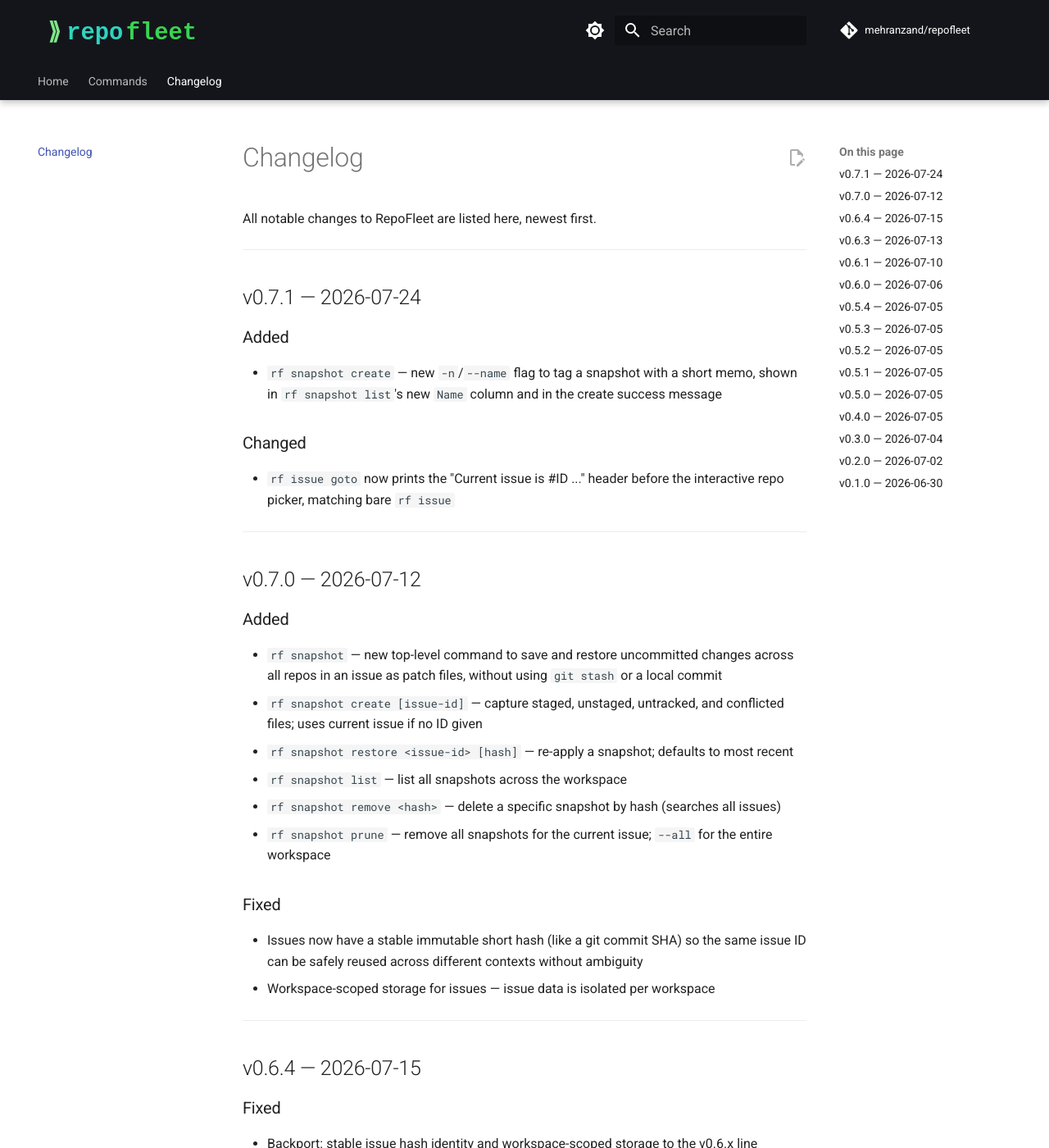
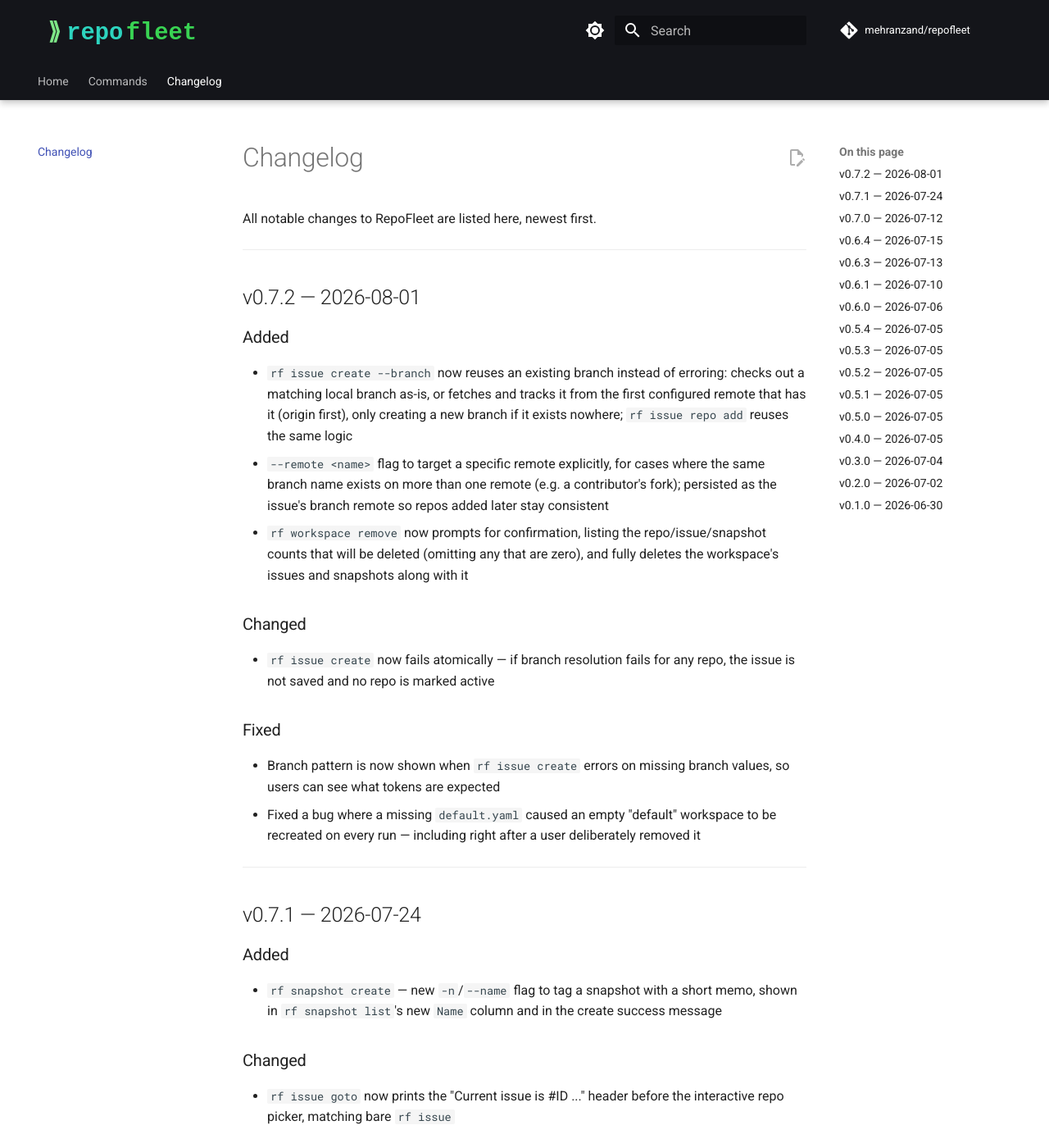
Before and after one commit to mehranzand/repofleet, an MkDocs documentation site: the page built from docs/changelog.md, in a window 1280 px wide and 1400 px high. Shown: the whole window at 82% size. Built offline with MkDocs 1.6.1 and Material for MkDocs 9.7.7, drawn with Linux system fonts in a browser that asks for light colours; comment, search, counter and statistics services are not loaded.

Commit message:
docs: update changelog.md

```diff
--- a/docs/changelog.md
+++ b/docs/changelog.md
@@ -1,6 +1,22 @@
 # Changelog
 
 All notable changes to RepoFleet are listed here, newest first.
+
+---
+
+## v0.7.2 — 2026-08-01
+
+### Added
+- `rf issue create --branch` now reuses an existing branch instead of erroring: checks out a matching local branch as-is, or fetches and tracks it from the first configured remote that has it (origin first), only creating a new branch if it exists nowhere; `rf issue repo add` reuses the same logic
+- `--remote <name>` flag to target a specific remote explicitly, for cases where the same branch name exists on more than one remote (e.g. a contributor's fork); persisted as the issue's branch remote so repos added later stay consistent
+- `rf workspace remove` now prompts for confirmation, listing the repo/issue/snapshot counts that will be deleted (omitting any that are zero), and fully deletes the workspace's issues and snapshots along with it
+
+### Changed
+- `rf issue create` now fails atomically — if branch resolution fails for any repo, the issue is not saved and no repo is marked active
+
+### Fixed
+- Branch pattern is now shown when `rf issue create` errors on missing branch values, so users can see what tokens are expected
+- Fixed a bug where a missing `default.yaml` caused an empty "default" workspace to be recreated on every run — including right after a user deliberately removed it
 
 ---
 
```
